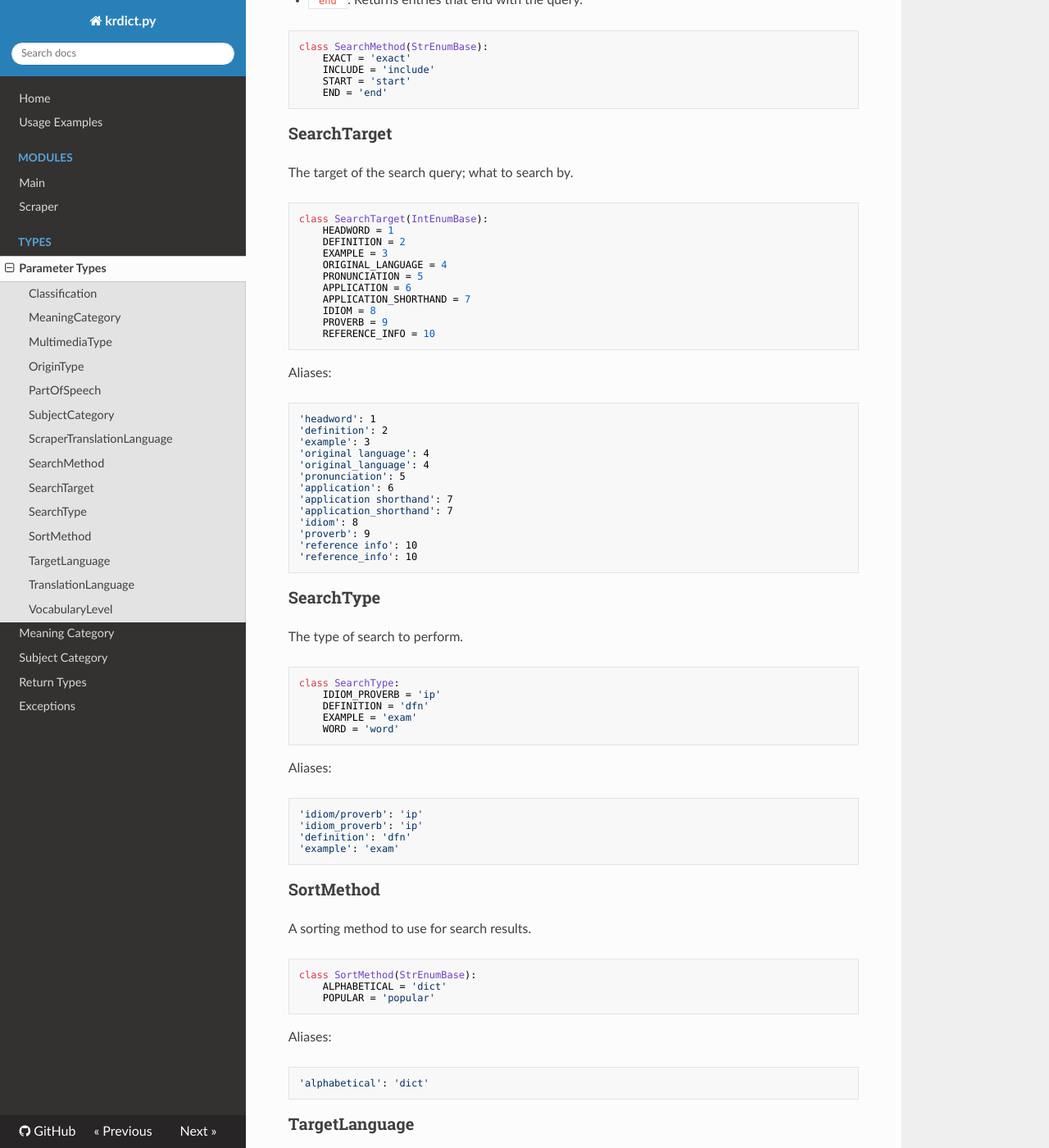
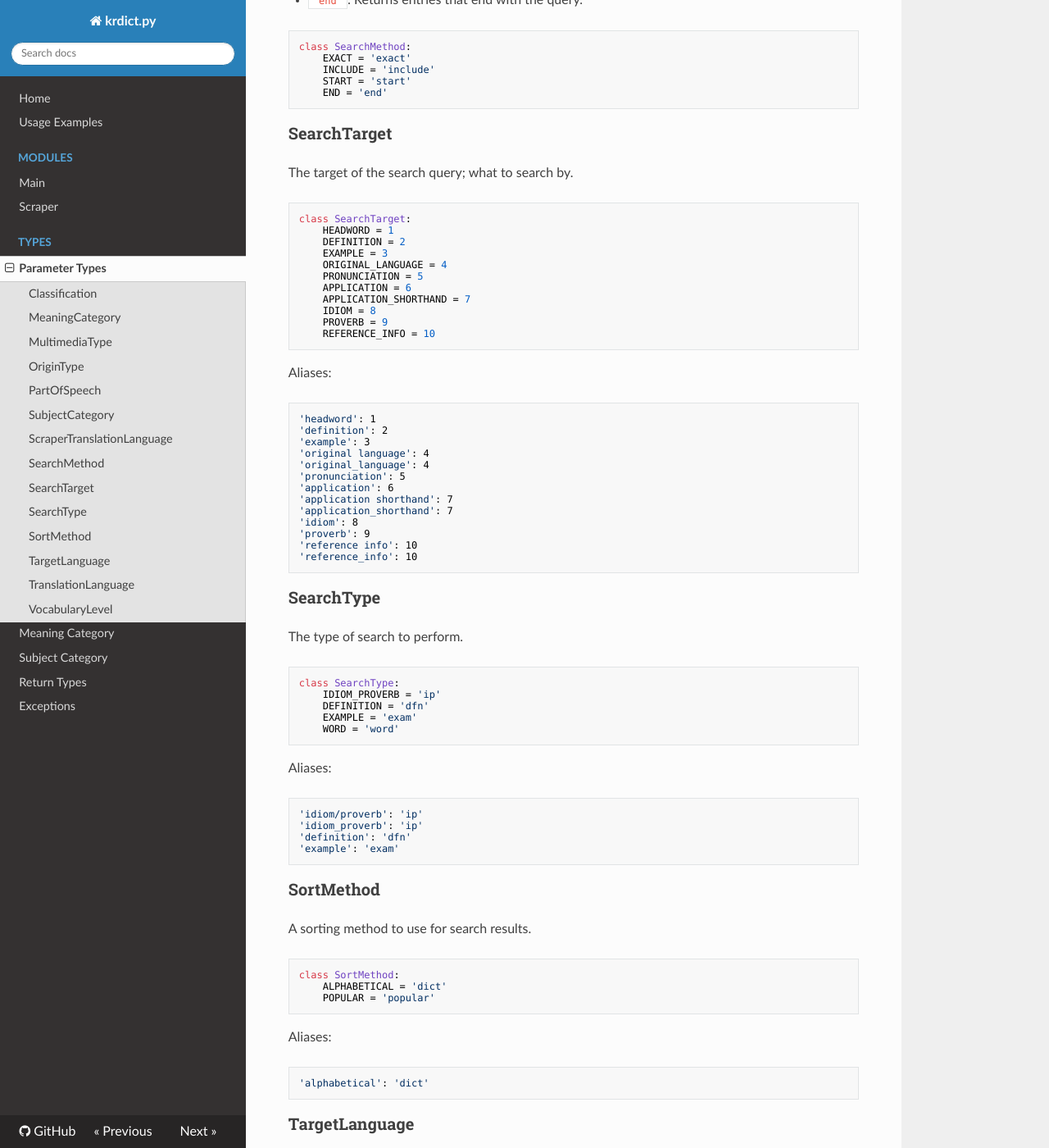
Before and after one commit to omarkmu/krdict.py, an MkDocs documentation site: the page built from docs/parameters.md, in a window 1280 px wide and 1400 px high, scrolled down 3093 px. Shown: the whole window at 82% size. Built offline with MkDocs 1.6.1, drawn with Linux system fonts in a browser that asks for light colours; nearby versions of some CDN libraries; some of the changed text lies outside the part shown.

Commit message:
Rename enumeration base types Improve enumeration typing Remove enumeration base types from documentation Ensure API_KEY default is not None

````diff
--- a/docs/parameters.md
+++ b/docs/parameters.md
@@ -164,7 +164,7 @@
 - `'end'`: Returns entries that end with the query.
 
 ```python
-class SearchMethod(StrEnumBase):
+class SearchMethod:
     EXACT = 'exact'
     INCLUDE = 'include'
     START = 'start'
@@ -175,7 +175,7 @@
 
 The target of the search query; what to search by.
 ```python
-class SearchTarget(IntEnumBase):
+class SearchTarget:
     HEADWORD = 1
     DEFINITION = 2
     EXAMPLE = 3
@@ -228,7 +228,7 @@
 
 A sorting method to use for search results.
 ```python
-class SortMethod(StrEnumBase):
+class SortMethod:
     ALPHABETICAL = 'dict'
     POPULAR = 'popular'
 ```
@@ -242,7 +242,7 @@
 
 A target original language to search by.
 ```python
-class TargetLanguage(IntEnumBase):
+class TargetLanguage:
     ALL = 0
     NATIVE_WORD = 1
     SINO_KOREAN = 2
@@ -388,7 +388,7 @@
 
 The vocabulary level of a dictionary entry.
 ```python
-class VocabularyLevel(StrEnumBase):
+class VocabularyLevel:
     ALL = 'all'
     BEGINNER = 'level1'
     INTERMEDIATE = 'level2'
````
Also changed, not shown: 3 other files.
